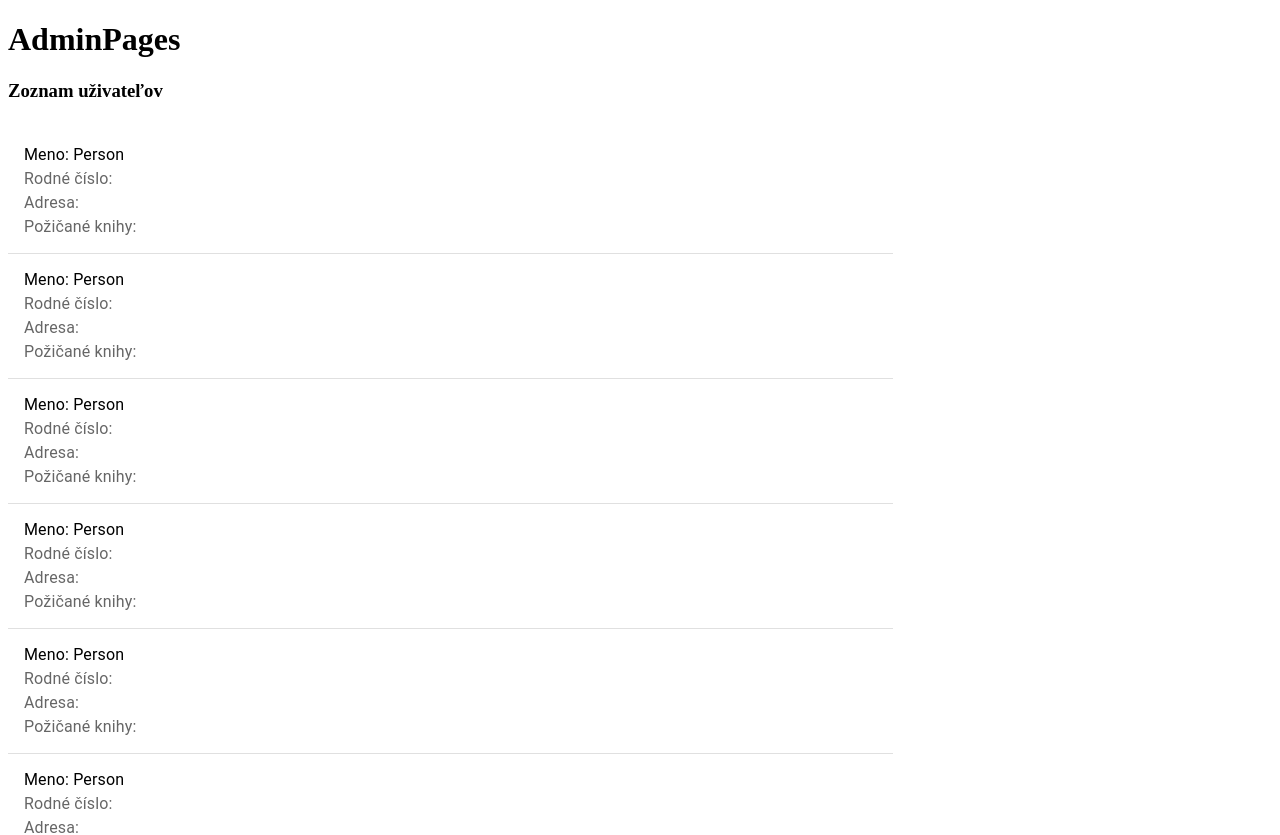
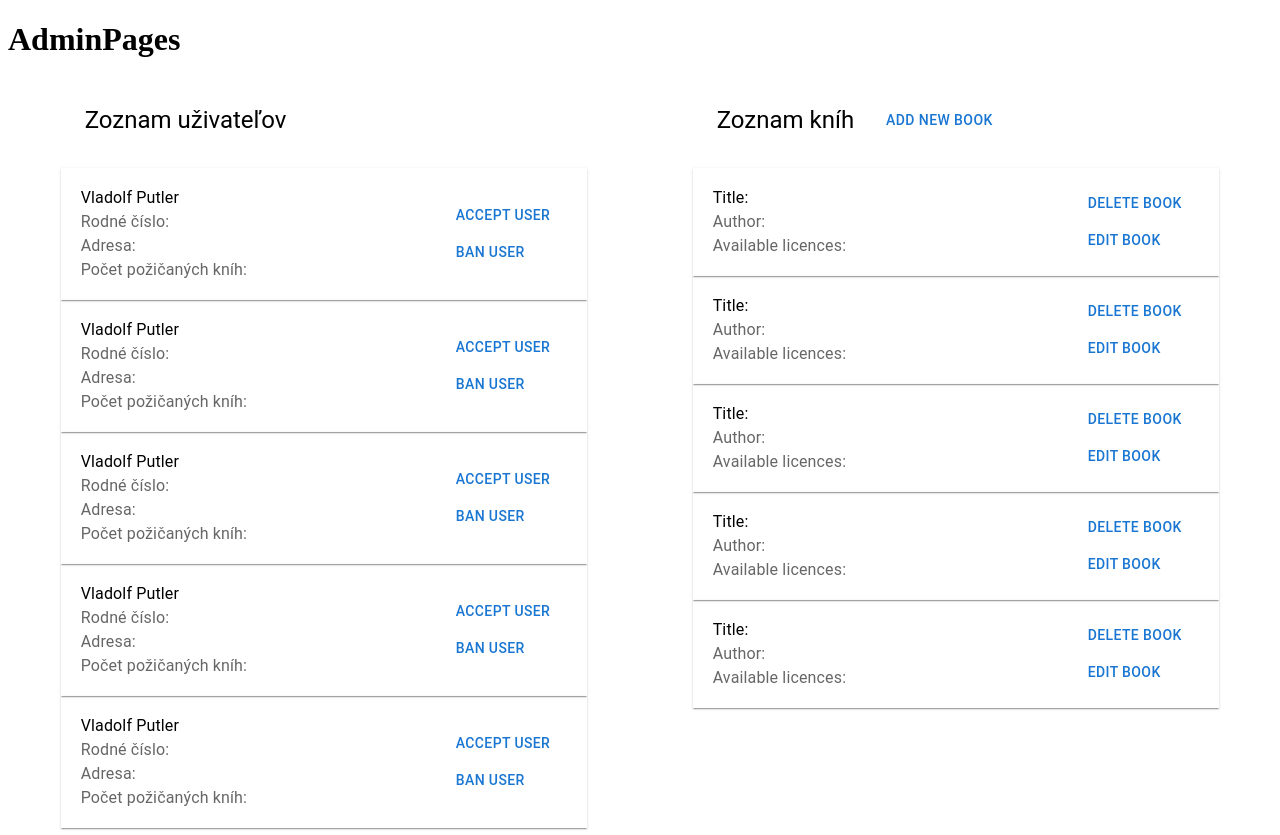
Before and after one commit to tompol1123581321/bookWarriorApp, a React (Create React App) app in the folder client/: page /admin in a window 1280 px wide. Shown: the top 835 px of the page. Built offline with nearby package versions, Linux system fonts and the light colour scheme.

Commit message:
added lists admin ind

```diff
--- a/client/src/components/Admin/index.tsx
+++ b/client/src/components/Admin/index.tsx
@@ -1,39 +1,112 @@
-import { ListItem, List, ListItemText, Divider, Typography } from "@mui/material";
+import { ListItem, List, ListItemText, Typography, Box, Grid, Button } from "@mui/material";
+import React from "react";
 
-import React from "react";
+function AddNewBookToDB(){};
+function AcceptUser(){};
+function BanUser(){};
+function DeleteBookFromDB(){};
+function EditBook(){};
 
 export const AdminPages = () => {
   return (
-    <div>
+    <>
       <h1>AdminPages</h1>
-      <div>
-        <h3>Zoznam uživateľov</h3>
-        <List sx={{ width: "70%" }}>{AllLine()}</List>
-      </div>
-    </div>
+      <Grid container direction="row" justifyContent="space-around">
+        <Grid item xs={5}>
+          <Typography variant="h5" sx={{ p: 3 }}>
+            Zoznam uživateľov
+          </Typography>
+          <List>{RenderUsers()}</List>
+        </Grid>
+        <Grid item xs={5}>
+          <Grid container>
+            <Typography variant="h5" sx={{ p: 3 }}>
+              Zoznam kníh
+            </Typography>
+            <Button onClick={AddNewBookToDB}>Add new book</Button>
+          </Grid>
+          <List>{RenderBooks()}</List>
+        </Grid>
+      </Grid>
+    </>
   );
 };
 
-const AllLine = () => {
+const RenderUsers = () => {
   let content = [];
-  for (let i = 0; i < 10; i++) {
+  for (let i = 0; i < 5; i++) {
     content.push(
       <>
-        <ListItem alignItems="flex-start">
+        <Box>
+          <ListItem sx={{ boxShadow: 1 }}>
+            <Grid container direction="row" alignItems="start">
+              <Grid item>
                 <ListItemText
-            primary="Meno: Person"
+                  sx={{ p: 0.5 }}
+                  primary="Vladolf Putler"
                   secondary={
                     <React.Fragment>
                       <Typography>Rodné číslo: </Typography>
                       <Typography>Adresa: </Typography>
-                <Typography>Požičané knihy: </Typography>
+                      <Typography>Počet požičaných kníh: </Typography>
                     </React.Fragment>
                   }
                 />
+              </Grid>
+            </Grid>
+            <Grid container justifyContent="flex-end">
+              <Grid item xs={6}>
+                <Grid>
+                  <Button onClick={AcceptUser}>Accept user</Button>
+                </Grid>
+                <Grid>
+                  <Button onClick={BanUser}>Ban user</Button>
+                </Grid>
+              </Grid>
+            </Grid>
           </ListItem>
-        <Divider />
+        </Box>
       </>
     );
   }
   return content;
 };
+
+const RenderBooks = () => {
+  let content = [];
+  for (let i = 0; i < 5; i++) {
+    content.push(
+      <>
+        <Box>
+          <ListItem sx={{ boxShadow: 1 }}>
+            <Grid container direction="row" alignItems="start">
+              <Grid item>
+                <ListItemText
+                  sx={{ p: 0.5 }}
+                  primary="Title: "
+                  secondary={
+                    <React.Fragment>
+                      <Typography>Author: </Typography>
+                      <Typography>Available licences: </Typography>
+                    </React.Fragment>
+                  }
+                />
+              </Grid>
+            </Grid>
+            <Grid container justifyContent="flex-end">
+              <Grid item xs={6}>
+                <Grid>
+                  <Button onClick={DeleteBookFromDB}>Delete book</Button>
+                </Grid>
+                <Grid>
+                  <Button onClick={EditBook}>Edit book</Button>
+                </Grid>
+              </Grid>
+            </Grid>
+          </ListItem>
+        </Box>
+      </>
+    );
+  }
+  return content;
+};
```
Lines whose indentation alone changed are shown as unchanged.
